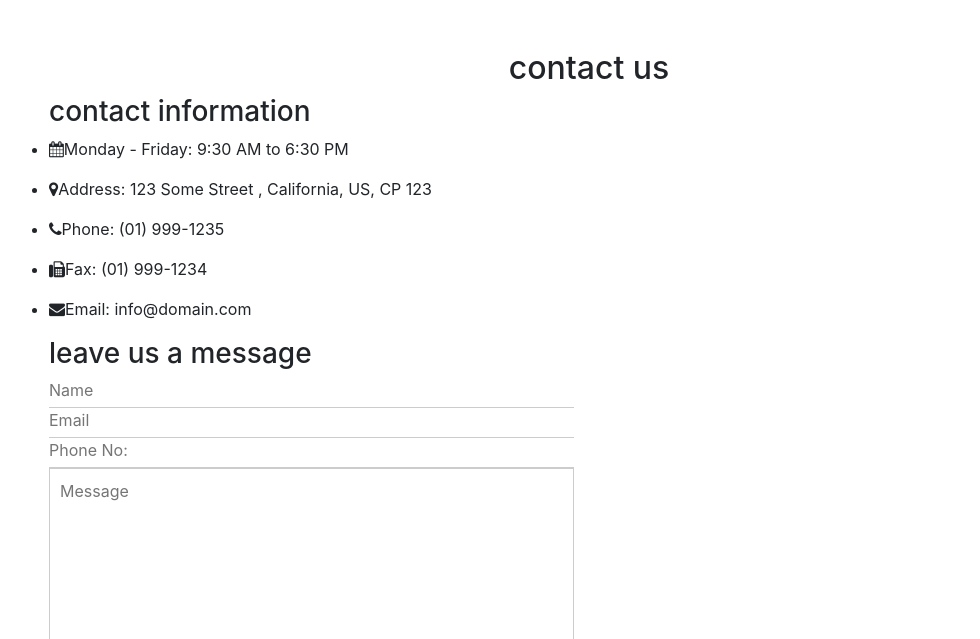
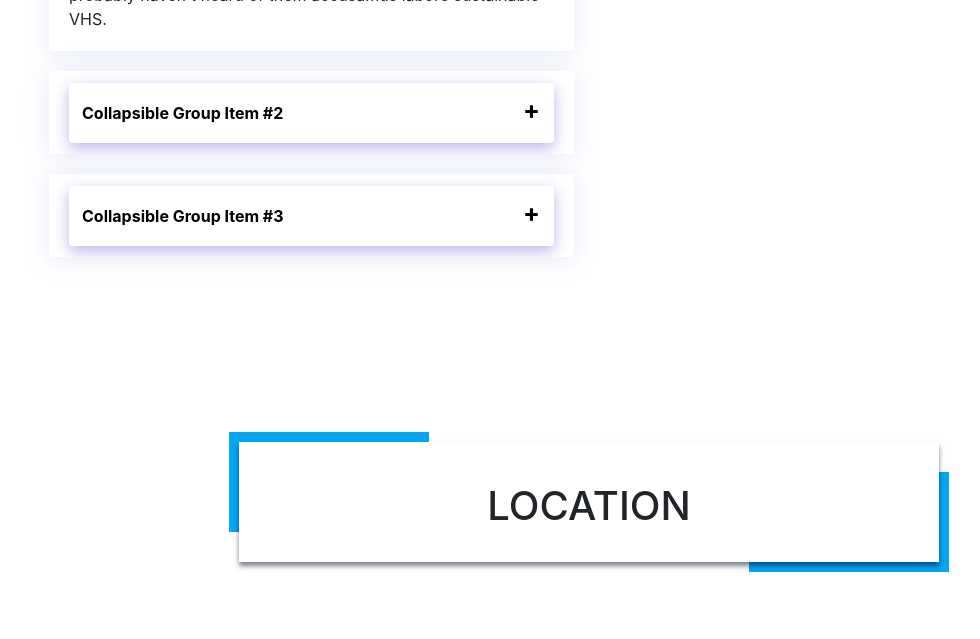
Before and after one commit to DemonicDemiser/bus, a PHP site: page / in a window 1280 px wide. Shown: the part 3597-4236 px from the top of the page, without its empty margins (51-1031 px from the left). Run offline with PHP 8.4, Linux system fonts and the light colour scheme.

Commit message:
frequently used questions

```diff
--- a/index.css
+++ b/index.css
@@ -85,6 +85,14 @@
   margin: 80px 0;
 }
 .title-style h1
+{
+  padding: 40px 0;
+}
+.title-style1 h1
+{
+  padding: 40px 0;
+}
+.title-style2 h1
 {
   padding: 40px 0;
 }
@@ -492,6 +500,50 @@
 	transform: translate(-200px, -75px) rotate(360deg);
 }
 
+/*-----frequently asked questions------*/
+
+.card, .card-header{
+	background-color:transparent !important;
+	border:none !important;
+	padding: !important;
+	margin-bottom:20px;
+}
+
+.card{
+	box-shadow:0 2px 25px 0 rgba(110, 130, 208,.18);
+}
+.btn-link{
+	width:100%;
+	height: 60px;
+	color: #000 !important;
+	font-weight: bold !important;
+	text-align: left !important;
+	text-decoration: none!important;
+}
+
+.card-body{
+	background: #ffffff;
+}
+
+.btn-link:after{
+	content: '\2212';
+	width: 35px;
+	font-size: 25px;
+	text-align: center;
+	border-radius: 5px;
+	right: 15px;
+	top: 11px;
+	position: absolute;
+	background: #ffffff;
+    margin: 10px 10px 10px 10px;
+}
+
+.btn-link.collapsed:after{
+	content:'\002B';
+}
+
+
+
 /*-----contact us------*/
 body{
 	background: #55ffe5;
--- a/index.html
+++ b/index.html
@@ -67,7 +67,7 @@
 				<div class="container">
 					<div class="fashion-box">
 					<div class="title-style2 text-center">
-					<h1> Services </h1>
+					<h1> SERVICES </h1>
 					</div>
 					<p class="text-center">
 					The district's statement reads, in part: "We are very sorry that these students and families in this community have been impacted by the unfathomable actions of one person. Please remember this was an act of one employee. The district is proud of its bus drivers and their safety record of transporting thousands of students each day without incident. Out of an abundance of caution, the district is taking time to review safety protocols with all drivers."
@@ -144,6 +144,66 @@
 					</div>
 				</div>
 			</div>
+
+
+
+
+		</section>
+		<section class="fashion-blog">
+			<div class="title-style text-center">
+				<h1>FREQUENTLY ASKED QUESTIONS</h1>
+			</div>
+			<div class="container">
+				<div class="row">
+					<div class="minicontainer">
+						<div class="accordion" id="accordionExample">
+						  <div class="card">
+							<div class="card-header" id="headingOne">
+							  <h2 class="mb-0">
+								<button class="btn btn-link btn-block text-left" type="button" data-toggle="collapse" data-target="#collapseOne" aria-expanded="true" aria-controls="collapseOne">
+								  Collapsible Group Item #1
+								</button>
+							  </h2>
+							</div>
+
+							<div id="collapseOne" class="collapse show" aria-labelledby="headingOne" data-parent="#accordionExample">
+							  <div class="card-body">
+								Anim pariatur cliche reprehenderit, enim eiusmod high life accusamus terry richardson ad squid. 3 wolf moon officia aute, non cupidatat skateboard dolor brunch. Food truck quinoa nesciunt laborum eiusmod. Brunch 3 wolf moon tempor, sunt aliqua put a bird on it squid single-origin coffee nulla assumenda shoreditch et. Nihil anim keffiyeh helvetica, craft beer labore wes anderson cred nesciunt sapiente ea proident. Ad vegan excepteur butcher vice lomo. Leggings occaecat craft beer farm-to-table, raw denim aesthetic synth nesciunt you probably haven't heard of them accusamus labore sustainable VHS.
+							  </div>
+							</div>
+						  </div>
+						  <div class="card">
+							<div class="card-header" id="headingTwo">
+							  <h2 class="mb-0">
+								<button class="btn btn-link btn-block text-left collapsed" type="button" data-toggle="collapse" data-target="#collapseTwo" aria-expanded="false" aria-controls="collapseTwo">
+								  Collapsible Group Item #2
+								</button>
+							  </h2>
+							</div>
+							<div id="collapseTwo" class="collapse" aria-labelledby="headingTwo" data-parent="#accordionExample">
+							  <div class="card-body">
+								Anim pariatur cliche reprehenderit, enim eiusmod high life accusamus terry richardson ad squid. 3 wolf moon officia aute, non cupidatat skateboard dolor brunch. Food truck quinoa nesciunt laborum eiusmod. Brunch 3 wolf moon tempor, sunt aliqua put a bird on it squid single-origin coffee nulla assumenda shoreditch et. Nihil anim keffiyeh helvetica, craft beer labore wes anderson cred nesciunt sapiente ea proident. Ad vegan excepteur butcher vice lomo. Leggings occaecat craft beer farm-to-table, raw denim aesthetic synth nesciunt you probably haven't heard of them accusamus labore sustainable VHS.
+							  </div>
+							</div>
+						  </div>
+						  <div class="card">
+							<div class="card-header" id="headingThree">
+							  <h2 class="mb-0">
+								<button class="btn btn-link btn-block text-left collapsed" type="button" data-toggle="collapse" data-target="#collapseThree" aria-expanded="false" aria-controls="collapseThree">
+								  Collapsible Group Item #3
+								</button>
+							  </h2>
+							</div>
+							<div id="collapseThree" class="collapse" aria-labelledby="headingThree" data-parent="#accordionExample">
+							  <div class="card-body">
+								Anim pariatur cliche reprehenderit, enim eiusmod high life accusamus terry richardson ad squid. 3 wolf moon officia aute, non cupidatat skateboard dolor brunch. Food truck quinoa nesciunt laborum eiusmod. Brunch 3 wolf moon tempor, sunt aliqua put a bird on it squid single-origin coffee nulla assumenda shoreditch et. Nihil anim keffiyeh helvetica, craft beer labore wes anderson cred nesciunt sapiente ea proident. Ad vegan excepteur butcher vice lomo. Leggings occaecat craft beer farm-to-table, raw denim aesthetic synth nesciunt you probably haven't heard of them accusamus labore sustainable VHS.
+							  </div>
+							</div>
+						  </div>
+						</div>
+					</div>
+				</div>
+			</div>
 		</section>
 			<!-------Location-------->
 			<section id="location">
@@ -157,7 +217,7 @@
 				</div>
 			</section>
 
-<!-- contact section starts here -->
+		<!-- contact section starts here -->
 			<section class="contact">
 				<div class="container">
 					<div class="row">
```
